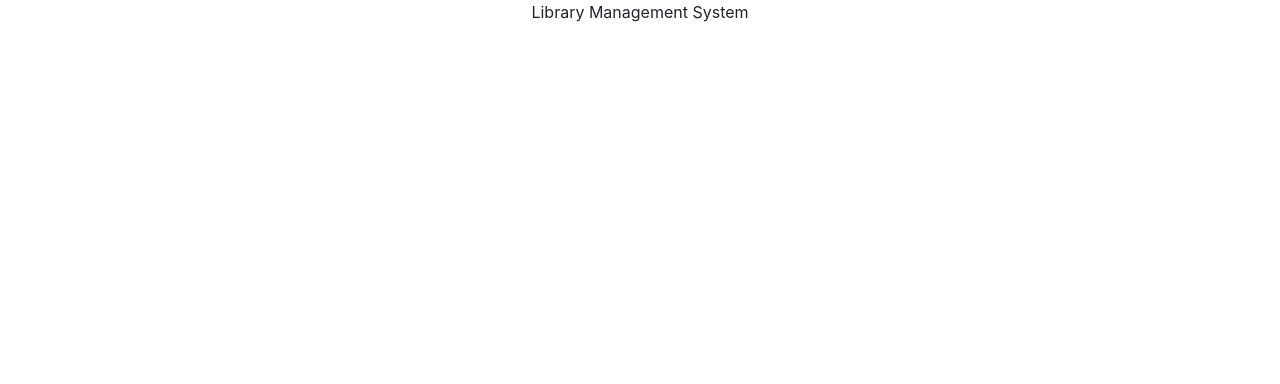
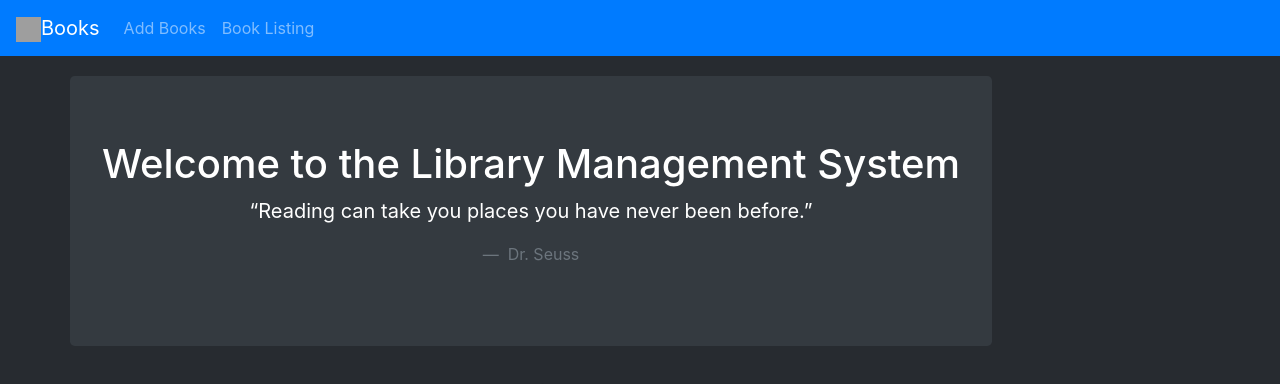
Before and after one commit to kayanr/LibraryManagementSystemApp, a React (Create React App) app in the folder libraryms-app-web/: page / in a window 1280 px wide. Shown: the top 384 px of the page. Built offline with nearby package versions, Linux system fonts and the light colour scheme; grey boxes are pictures that could not be loaded.

Commit message:
Added Welcome page and NavBars
Added Welcome page and NavBars.

```diff
--- a/libraryms-app-web/public/index.html
+++ b/libraryms-app-web/public/index.html
@@ -33,7 +33,7 @@
     -->
     <title>Library Management System</title>
   </head>
-  <body>
+  <body style="background-color: #272b30;">
     <noscript>You need to enable JavaScript to run this app.</noscript>
     <div id="root"></div>
     <!--
--- a/libraryms-app-web/src/App.js
+++ b/libraryms-app-web/src/App.js
@@ -2,10 +2,21 @@ import React from "react";
 import logo from "./logo.svg";
 import "./App.css";
 import "bootstrap/dist/css/bootstrap.min.css";
+import NavigationBar from "./components/NavigationBar";
+import Welcome from "./components/Welcome";
+import { Container, Row, Jumbotron, Col } from "react-bootstrap";
 
 function App() {
+  const marginTop = { marginTop: "20px" };
   return (
     <div className="App">
+      <NavigationBar />
+      <Container>
+        <Row>
+          <Col lg={12} style={marginTop}></Col>
+          <Welcome />
+        </Row>
+      </Container>
       <p>Library Management System</p>
     </div>
   );
--- /dev/null
+++ b/libraryms-app-web/src/components/NavigationBar.js
@@ -0,0 +1,27 @@
+import React from "react";
+import { Navbar, Nav } from "react-bootstrap";
+
+class NavigationBar extends React.Component {
+  render() {
+    return (
+      <Navbar bg="primary" variant="dark">
+        <Navbar.Brand href="#home">
+          {" "}
+          <img
+            src="https://upload.wikimedia.org/wikipedia/commons/b/ba/Book_icon_1.png"
+            width="25"
+            height="25"
+            alt="brand"
+          />
+          Books
+        </Navbar.Brand>
+        <Nav className="mr-auto">
+          <Nav.Link href="#">Add Books</Nav.Link>
+          <Nav.Link href="#">Book Listing</Nav.Link>
+        </Nav>
+      </Navbar>
+    );
+  }
+}
+
+export default NavigationBar;
--- /dev/null
+++ b/libraryms-app-web/src/components/Welcome.js
@@ -0,0 +1,18 @@
+import React from "react";
+import { Container, Row, Jumbotron, Col } from "react-bootstrap";
+
+class Welcome extends React.Component {
+  render() {
+    return (
+      <Jumbotron className="bg-dark text-white">
+        <h1>Welcome to the Library Management System</h1>
+        <blockquote className="blockquote mb-O">
+          <p>“Reading can take you places you have never been before.”</p>
+          <footer className="blockquote-footer"> Dr. Seuss</footer>
+        </blockquote>
+      </Jumbotron>
+    );
+  }
+}
+
+export default Welcome;
```
